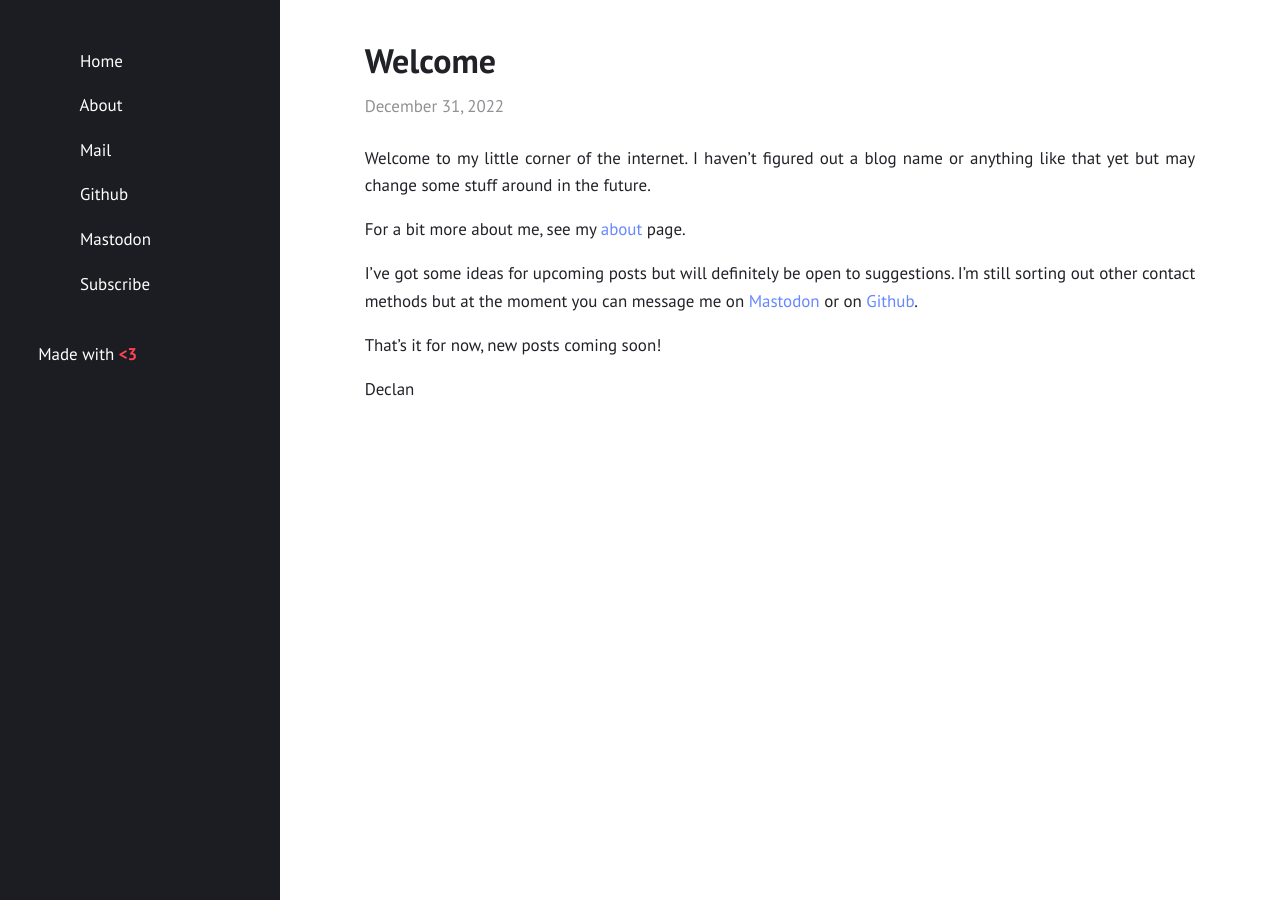
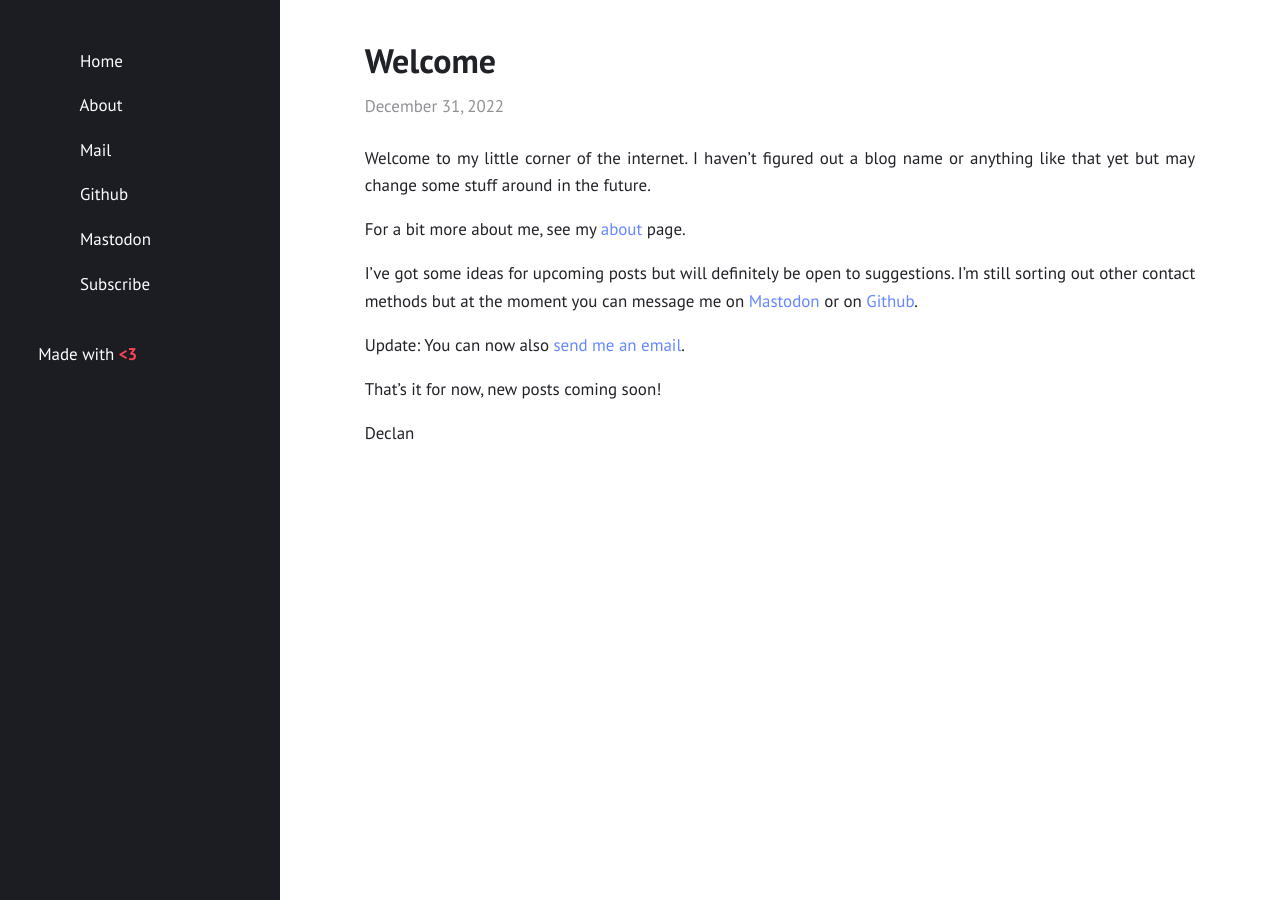
Before and after one commit to declan-watson/declan-watson.github.io, a Jekyll site: the page built from _posts/2022-12-31-welcome.md, in a window 1280 px wide. Built offline with Jekyll 4.4.1, drawn with Linux system fonts in a browser that asks for light colours.

Commit message:
Fix broken contact links

```diff
--- a/_posts/2022-12-31-welcome.md
+++ b/_posts/2022-12-31-welcome.md
@@ -9,7 +9,9 @@
 
 For a bit more about me, see my [about](/about.html) page.
 
-I've got some ideas for upcoming posts but will definitely be open to suggestions. I'm still sorting out other contact methods but at the moment you can message me on [Mastodon](www.infosec.exchange/@declan) or on [Github](www.github.com/declan-watson).
+I've got some ideas for upcoming posts but will definitely be open to suggestions. I'm still sorting out other contact methods but at the moment you can message me on [Mastodon](https://infosec.exchange/@declan) or on [Github](https://github.com/declan-watson).
+
+Update: You can now also [send me an email](mailto:declan.watson@tuta.io).
 
 That's it for now, new posts coming soon!
 
```
